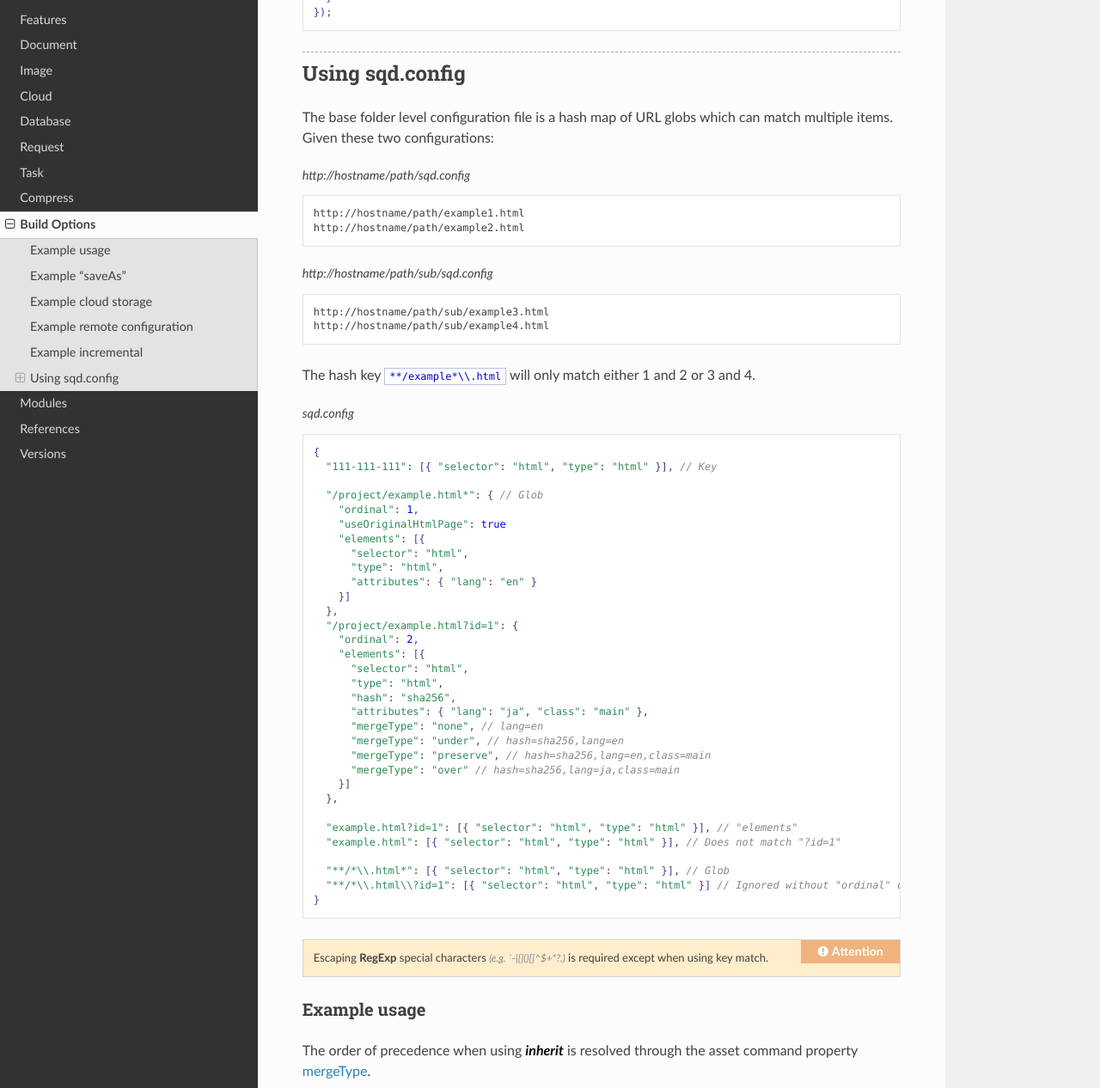
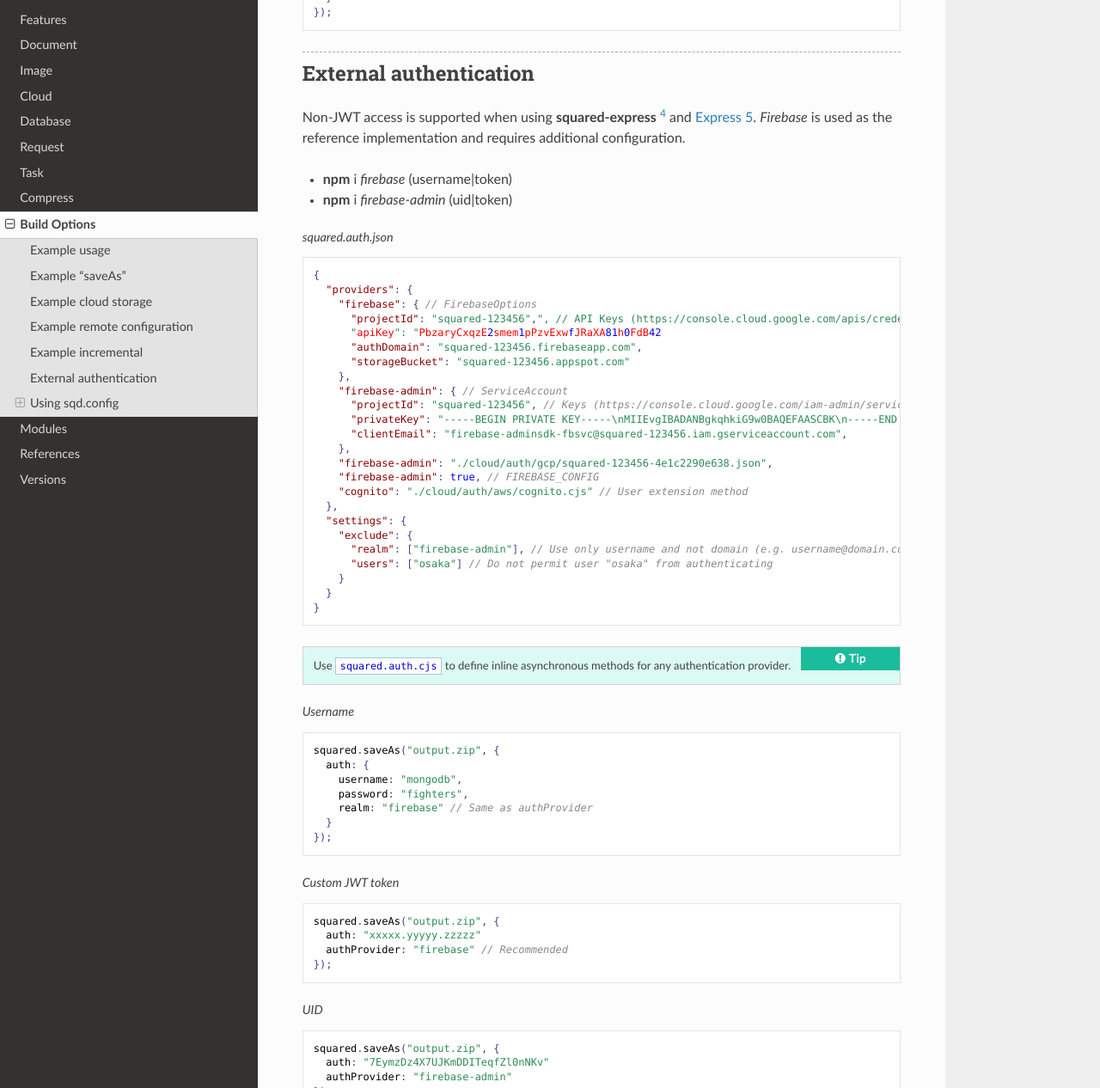
Before and after one commit to anpham6/chrome-docs, a Sphinx documentation site: the page built from source/build.rst, in a window 1280 px wide and 1400 px high, scrolled down 4231 px, cut to the strip 134-1400 px from the top of the window. Shown: the whole strip at 86% size. Built offline with Sphinx 7.4.7 and the Read the Docs theme 3.1.0, drawn with Linux system fonts in a browser that asks for light colours; some of the changed text lies outside the part shown.

Commit message:
Build: Section for External authentication was created.

```diff
--- a/source/build.rst
+++ b/source/build.rst
@@ -116,8 +116,8 @@
         preserve: true,
         attributes: { rel: "stylesheet", media: "all" },
         inlineAction: true, // merge + override
-        inlineAction: "merge", // { "media": "screen" } -> { "rel": "stylesheet", "media": "screen" }
-        inlineAction: "override" // { "rel": "alternate" } -> { "rel": "alternate" }
+        inlineAction: "merge", // { media: "screen" } -> { rel: "stylesheet", media: "screen" }
+        inlineAction: "override" // { rel: "alternate" } -> { rel: "alternate" }
       },
       image: {
         attributes: { loading: "lazy", width: "detect", height: "detect" },
@@ -238,6 +238,73 @@
     }
   });
 
+.. _build-external-authentication:
+
+External authentication
+=======================
+
+Non-JWT access is supported when using **squared-express** [#]_ and `Express 5 <https://expressjs.com>`_. *Firebase* is used as the reference implementation and requires additional configuration.
+
+- **npm** i *firebase* (username|token)
+- **npm** i *firebase-admin* (uid|token)
+
+.. code-block:: json
+  :caption: squared.auth.json
+
+  {
+    "providers": {
+      "firebase": { // FirebaseOptions
+        "projectId": "squared-123456",", // API Keys (https://console.cloud.google.com/apis/credentials)
+        "apiKey": "PbzaryCxqzE2smem1pPzvExwfJRaXA81h0FdB42
+        "authDomain": "squared-123456.firebaseapp.com",
+        "storageBucket": "squared-123456.appspot.com"
+      },
+      "firebase-admin": { // ServiceAccount
+        "projectId": "squared-123456", // Keys (https://console.cloud.google.com/iam-admin/serviceaccounts/details)
+        "privateKey": "-----BEGIN PRIVATE KEY-----\nMIIEvgIBADANBgkqhkiG9w0BAQEFAASCBK\n-----END PRIVATE KEY-----\n",
+        "clientEmail": "firebase-adminsdk-fbsvc@squared-123456.iam.gserviceaccount.com",
+      },
+      "firebase-admin": "./cloud/auth/gcp/squared-123456-4e1c2290e638.json",
+      "firebase-admin": true, // FIREBASE_CONFIG
+      "cognito": "./cloud/auth/aws/cognito.cjs" // User extension method
+    },
+    "settings": {
+      "exclude": {
+        "realm": ["firebase-admin"], // Use only username and not domain (e.g. username@domain.com)
+        "users": ["osaka"] // Do not permit user "osaka" from authenticating
+      }
+    }
+  }
+
+.. tip:: Use ``squared.auth.cjs`` to define inline asynchronous methods for any authentication provider.
+
+.. code-block::
+  :caption: Username
+
+  squared.saveAs("output.zip", {
+    auth: {
+      username: "mongodb",
+      password: "fighters",
+      realm: "firebase" // Same as authProvider
+    }
+  });
+
+.. code-block::
+  :caption: Custom JWT token
+
+  squared.saveAs("output.zip", {
+    auth: "xxxxx.yyyyy.zzzzz"
+    authProvider: "firebase" // Recommended
+  });
+
+.. code-block::
+  :caption: UID
+
+  squared.saveAs("output.zip", {
+    auth: "7EymzDz4X7UJKmDDITeqfZl0nNKv"
+    authProvider: "firebase-admin"
+  });
+
 .. _build-using-sqd-config:
 
 Using sqd.config
@@ -259,7 +326,7 @@
 
 The hash key ``**/example*\\.html`` will only match either 1 and 2 or 3 and 4.
 
-.. code-block::
+.. code-block:: json
   :caption: sqd.config
 
   {
@@ -310,7 +377,7 @@
 .. code-block::
   :caption: Globs are concatenated
 
-  squared.saveAs("/path/output", {
+  squared.saveAs("output.zip", {
     config: {
       uri: true,
       inherit: true, // Duplicate selectors are replaced
@@ -414,3 +481,4 @@
 .. [#] https://developer.mozilla.org/docs/Web/HTML/Element/script/type/importmap
 .. [#] npm i json5
 .. [#] npm i toml
+.. [#] squared-express 4.0 + sqd-serve 0.18
```
Also changed, not shown: other parts of source/build.rst (+29 -29 lines).
